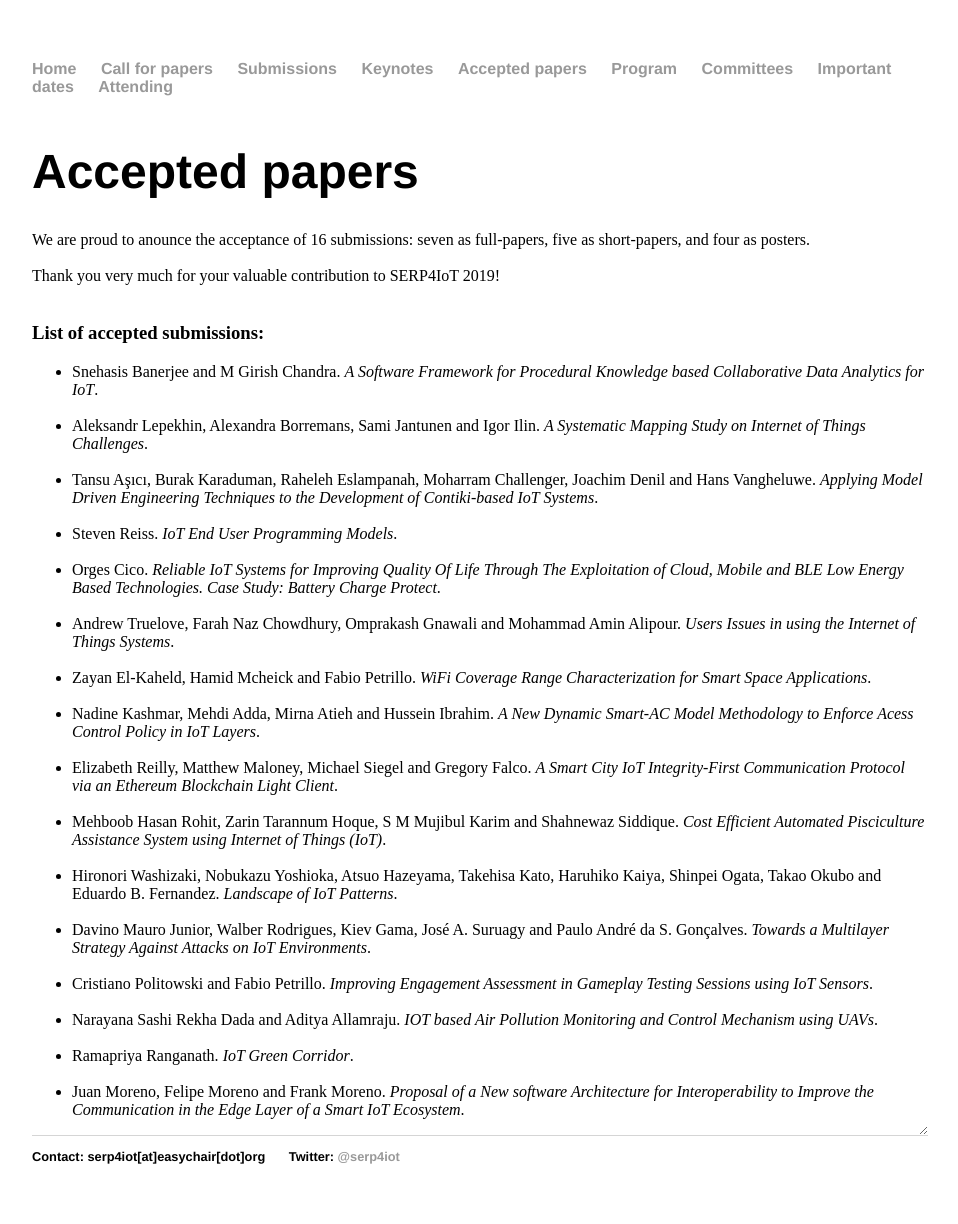
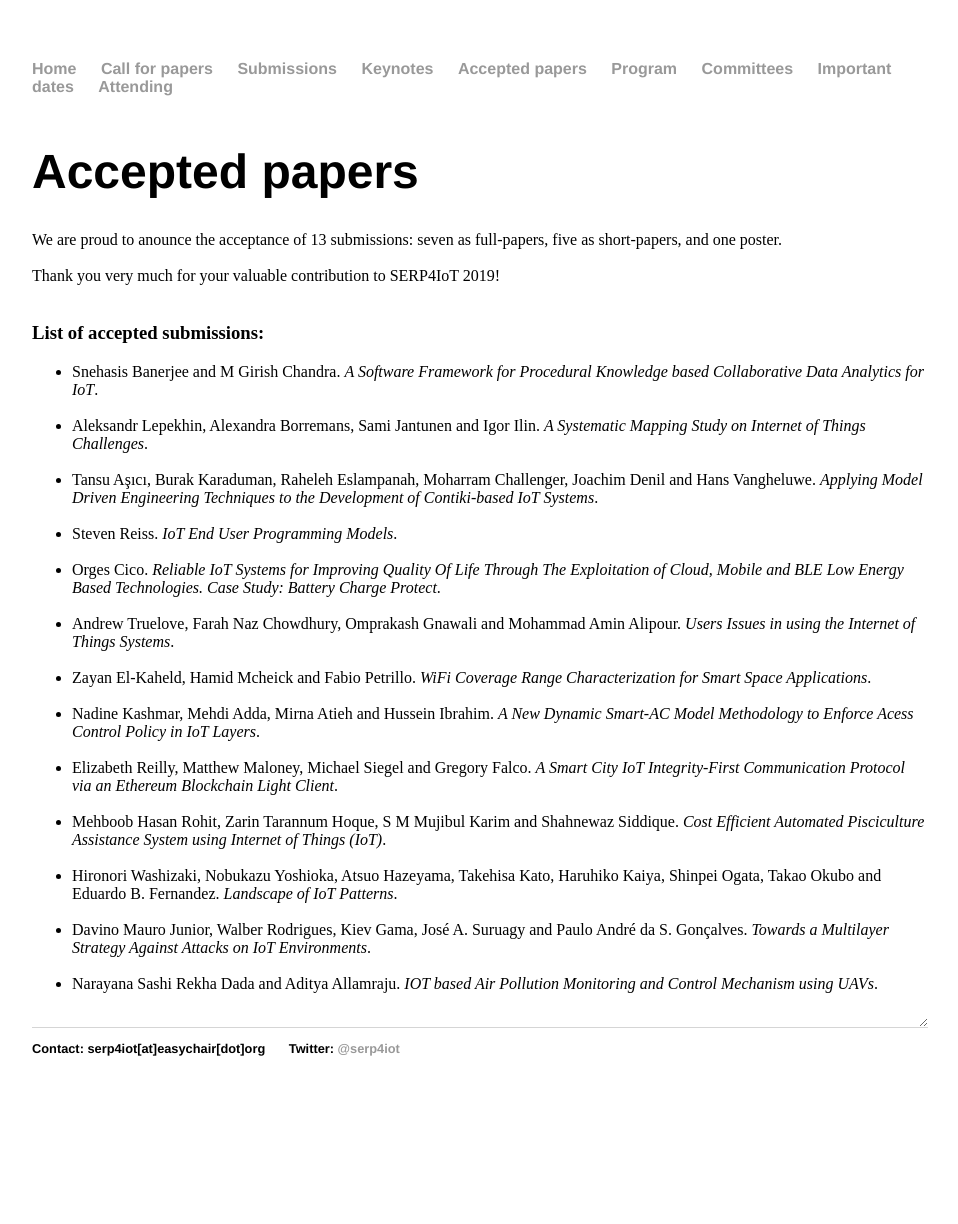
Before and after one commit to moar82/SERP4IoT, a Jekyll site: the page built from apapers/index.html, in a window 1280 px wide. Shown: the whole page, without its empty margins (160-1118 px from the left). Built offline with Jekyll 4.4.1, drawn with Linux system fonts in a browser that asks for light colours; after the commit the page ends 1116 px from its top, so only the background shows below that.

Commit message:
add camera-ready from hamid, and updating papers accepted and title of keynote web page

```diff
--- a/apapers/index.html
+++ b/apapers/index.html
@@ -4,7 +4,7 @@
 ---
 
 <h1>Accepted papers </h1>
-We are proud to anounce the acceptance of 16 submissions: seven as full-papers, five as short-papers, and four as posters.
+We are proud to anounce the acceptance of 13 submissions: seven as full-papers, five as short-papers, and one poster.
 <br><br>
 Thank you very much for your valuable contribution to SERP4IoT 2019!
 <br><br>
@@ -40,11 +40,11 @@
 <li>Davino Mauro Junior, Walber Rodrigues, Kiev Gama, José A. Suruagy and Paulo André da S. Gonçalves. <i>Towards a Multilayer Strategy Against Attacks on IoT Environments</i>.</li>
 <br>
 <!-- posters? -->
-<li>Cristiano Politowski and Fabio Petrillo. <i>Improving Engagement Assessment in Gameplay Testing Sessions using IoT Sensors</i>.</li>
-<br>
+<!-- <li>Cristiano Politowski and Fabio Petrillo. <i>Improving Engagement Assessment in Gameplay Testing Sessions using IoT Sensors</i>.</li>
+<br> -->
 <li>Narayana Sashi Rekha Dada and Aditya Allamraju. <i>IOT based Air Pollution Monitoring and Control Mechanism using UAVs</i>.</li>
 <br>
-<li>Ramapriya Ranganath. <i>IoT Green Corridor</i>.</li>
+<!-- <li>Ramapriya Ranganath. <i>IoT Green Corridor</i>.</li>
 <br>
-<li>Juan Moreno, Felipe Moreno and Frank Moreno. <i>Proposal of a New software Architecture for Interoperability to Improve the Communication in the Edge Layer of a Smart IoT Ecosystem</i>.</li>
+<li>Juan Moreno, Felipe Moreno and Frank Moreno. <i>Proposal of a New software Architecture for Interoperability to Improve the Communication in the Edge Layer of a Smart IoT Ecosystem</i>.</li> -->
 </ul>
--- a/aprogram/index.html
+++ b/aprogram/index.html
@@ -1,6 +1,6 @@
 ---
 layout: default
-title: call for papers
+title: Keynotes
 ---
 
 
```
Also changed, not shown: 2 other files.
